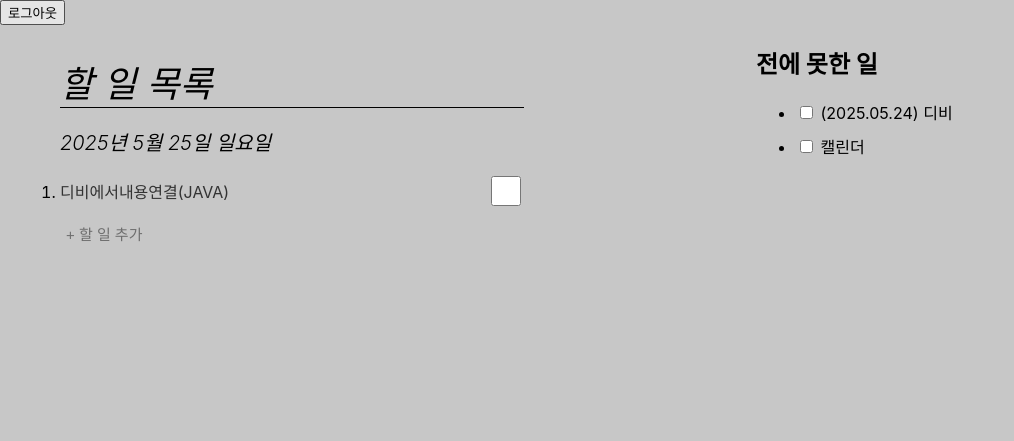
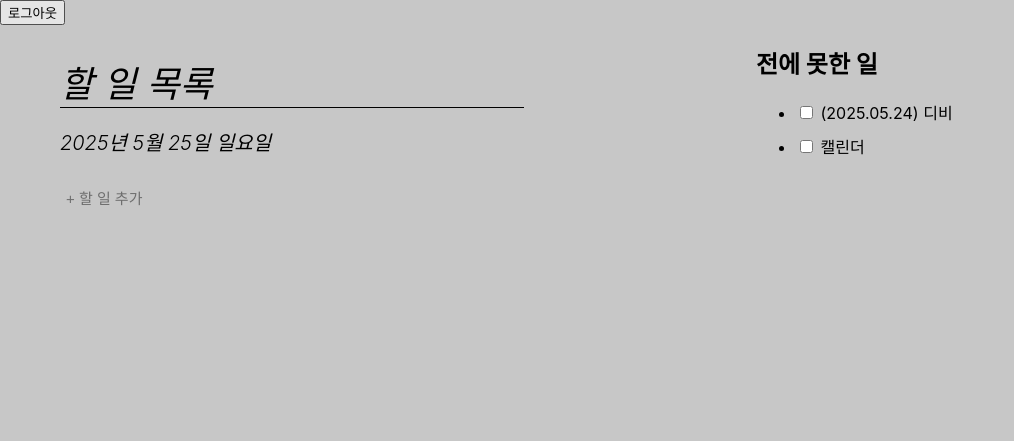
Before and after one commit to ewhatop1/ewhatop, a Flask app: page /todo in a window 1280 px wide. Shown: the top 441 px of the page, without its empty margins (0-1014 px from the left). Run offline with Flask 3, Linux system fonts and the light colour scheme; the visitor is signed in with stand-in values (Sample User, id 1).

Commit message:
Update todo.html

```diff
--- a/templates/todo.html
+++ b/templates/todo.html
@@ -33,12 +33,7 @@
       <div class="date">날짜가져오는거(JAVA)</div>
 
     <ol class="todo-list">
-        <li>
-          <label class="todo-item">
-            <span>디비에서내용연결(JAVA)</span>
-            <input type="checkbox" id="todo1">
-          </label>
-        </li>
+
       </ol>
 
     <!-- 할 일 추가 버튼-->
```
